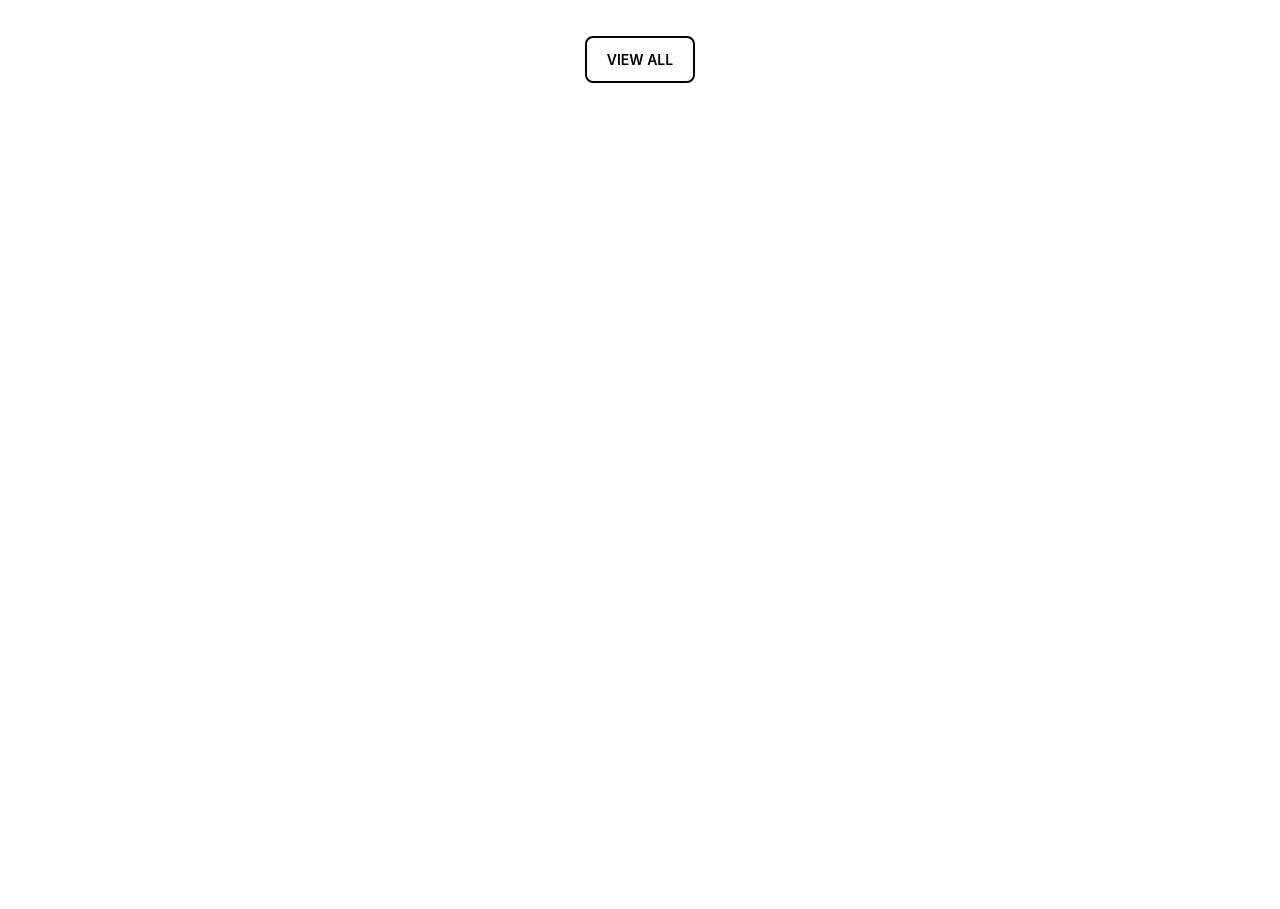
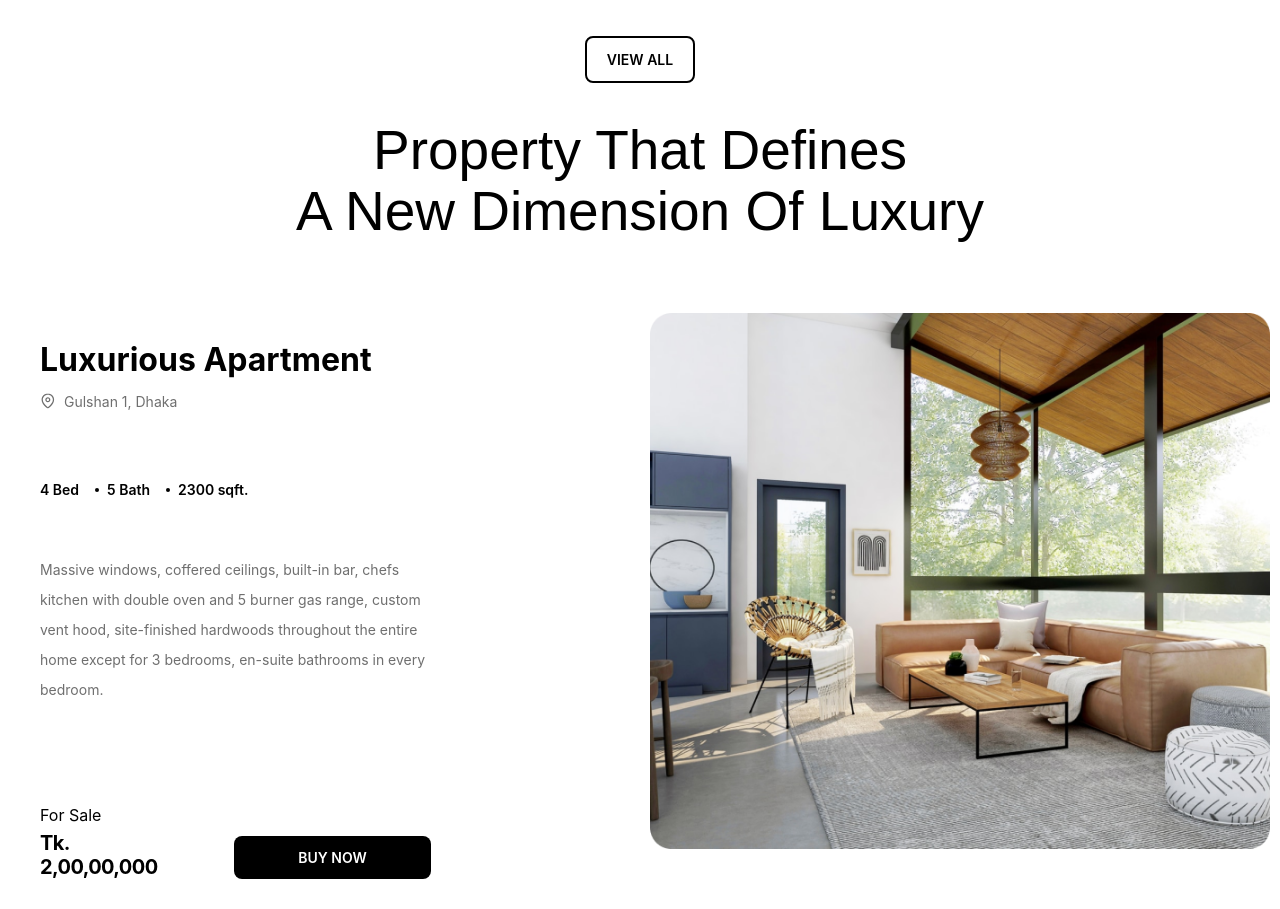
Before and after one commit to ylsadiq/house-wonder, a React (Create React App) app: page / in a window 1280 px wide. Shown: the part 2380-3289 px from the top of the page. Before the commit the page ends 2503 px from the top, so only its background shows below. Built offline with nearby package versions, Linux system fonts and the light colour scheme.

Commit message:
luxury porperty

```diff
--- a/src/Components/App.js
+++ b/src/Components/App.js
@@ -2,6 +2,7 @@ import './App.css';
 import NavBar from './Partials/Section/NavBar/NavBar';
 import Banner from './Screens/Banner/Banner';
 import FeaturedProperties from './Screens/FeaturedProperties/FeaturedProperties';
+import LuxuryProperty from './Screens/LuxuryProperty/LuxuryProperty';
 import OneStopSolution from './Screens/OneStopSolution/OneStopSolution';
 
 function App() {
@@ -11,6 +12,7 @@ function App() {
         <Banner />
         <OneStopSolution />
         <FeaturedProperties />
+        <LuxuryProperty />
     </div>
   );
 }
--- a/src/Components/Screens/FeaturedProperties/FeaturedProperties.js
+++ b/src/Components/Screens/FeaturedProperties/FeaturedProperties.js
@@ -18,7 +18,7 @@ export default function FeaturedProperties() {
             <>
       <Swiper
         slidesPerView={3}
-        spaceBetween={2}
+        spaceBetween={20}
         freeMode={true}
         pagination={{
           clickable: true,
--- /dev/null
+++ b/src/Components/Screens/LuxuryProperty/LuxuryProperty.css
@@ -0,0 +1,99 @@
+.luxury-content{
+    display: grid;
+    grid-template-columns: 1fr 1fr;
+    gap: 20px;
+    padding-top: 5rem;
+}
+.luxury-content .luxury-img img{
+    width: 100%;
+}
+.luxury{
+    display: block;
+    padding-top: .6rem;
+}
+.luxury-box {
+    max-width: 45.1rem;
+}
+.luxury-box h1 {
+    font-size: 3.2rem;
+    line-height: 3.4rem;
+    margin-bottom: 1.6rem;
+}
+.property-card-body p {
+    font-weight: normal;
+    font-size: 1.4rem;
+    line-height: 1.8rem;
+    color: var(--gray-1);
+    min-height: 50px;
+}
+.luxury-box ul {
+    padding-top: 3rem;
+    padding-bottom: 0.6rem;
+    border-bottom: none;
+}
+.property-card-body ul li {
+    display: inline-block;
+    font-weight: 600;
+    font-size: 1.4rem;
+    line-height: 3.4rem;
+    color: var(--black);
+    padding-right: 2.8rem;
+    position: relative;
+}
+.property-card-body ul li::after {
+    content: '';
+    position: absolute;
+    height: 0.4rem;
+    width: 0.4rem;
+    background-color: var(--black);
+    border-radius: 50%;
+    right: 0.8rem;
+    bottom: 0;
+    top: 0;
+    margin: auto;
+}
+.property-card-body ul li:last-child:after {
+    background-color: transparent;
+}
+
+.property-card-body h6 {
+    font-weight: normal;
+    font-size: 1.6rem;
+    color: var(--black);
+    margin-top: 2rem;
+    margin-bottom: 0.6rem;
+}
+.property-card-body h2 {
+    font-weight: bold;
+    font-size: 2rem;
+    line-height: 2.4rem;
+    letter-spacing: -0.03em;
+    color: var(--black);
+}
+.luxury-box .description {
+    font-size: 1.4rem;
+    font-weight: 400;
+    line-height: 3rem;
+    color: var(--gray-1);
+    margin-bottom: 4rem;
+}
+.btn-dark {
+    color: var(--white);
+    background-color: var(--black);
+    border-color: var(--black);
+    border-width: 0.2rem;
+}
+.luxury-footer{
+    padding-top: 4rem;
+    display: grid;
+    grid-template-columns: 150px 1fr;
+    gap: 30px;
+}
+.buy-now{
+    display: flex;
+    align-items: flex-end;
+    justify-content: flex-end;
+}
+.buy-now button{
+    width: 100%;
+}
--- /dev/null
+++ b/src/Components/Screens/LuxuryProperty/LuxuryProperty.js
@@ -0,0 +1,52 @@
+import React from 'react';
+import './LuxuryProperty.css';
+import location from '../../../Assets/home/location icon.svg';
+import luxuryImage from '../../../Assets/home/luxury image.png'
+
+function LuxuryProperty() {
+  return (
+    <div className="Luxury-property">
+        <div className="container-fluid">
+            <h1 className='section-title'>
+            Property That Defines <span className='luxury'>A New Dimension Of Luxury</span>
+            </h1>
+            <div className="luxury-content">
+                <div className="luxury-details">
+                <div className="property-card-body luxury-box">
+                        <h1>Luxurious Apartment</h1>
+                        <p><img src={location} alt="" />Gulshan 1, Dhaka</p>
+
+                        <ul>
+                            <li>4 Bed</li>
+                            <li>5 Bath</li>
+                            <li>2300 sqft.</li>
+                        </ul>
+
+                        <p className="description">
+                            Massive windows, coffered ceilings, built-in bar, chefs kitchen with double oven and 5
+                            burner gas range, custom vent hood, site-finished hardwoods throughout the entire home
+                            except for 3 bedrooms, en-suite bathrooms in every bedroom.
+                        </p>
+
+                        <div className="luxury-footer">
+                            <div className='luxury-items'>
+                                <h6>For Sale</h6>
+                                <h2>Tk. 2,00,00,000</h2>
+                            </div>
+                            <div className='buy-now'>
+                                <button className="btn btn-dark">buy now</button>
+                            </div>
+                        </div>
+
+                    </div>
+                </div>
+                <div className="luxury-img">
+                    <img src={luxuryImage} alt="" />
+                </div>
+            </div>
+        </div>
+    </div>
+    )
+}
+
+export default LuxuryProperty
```
